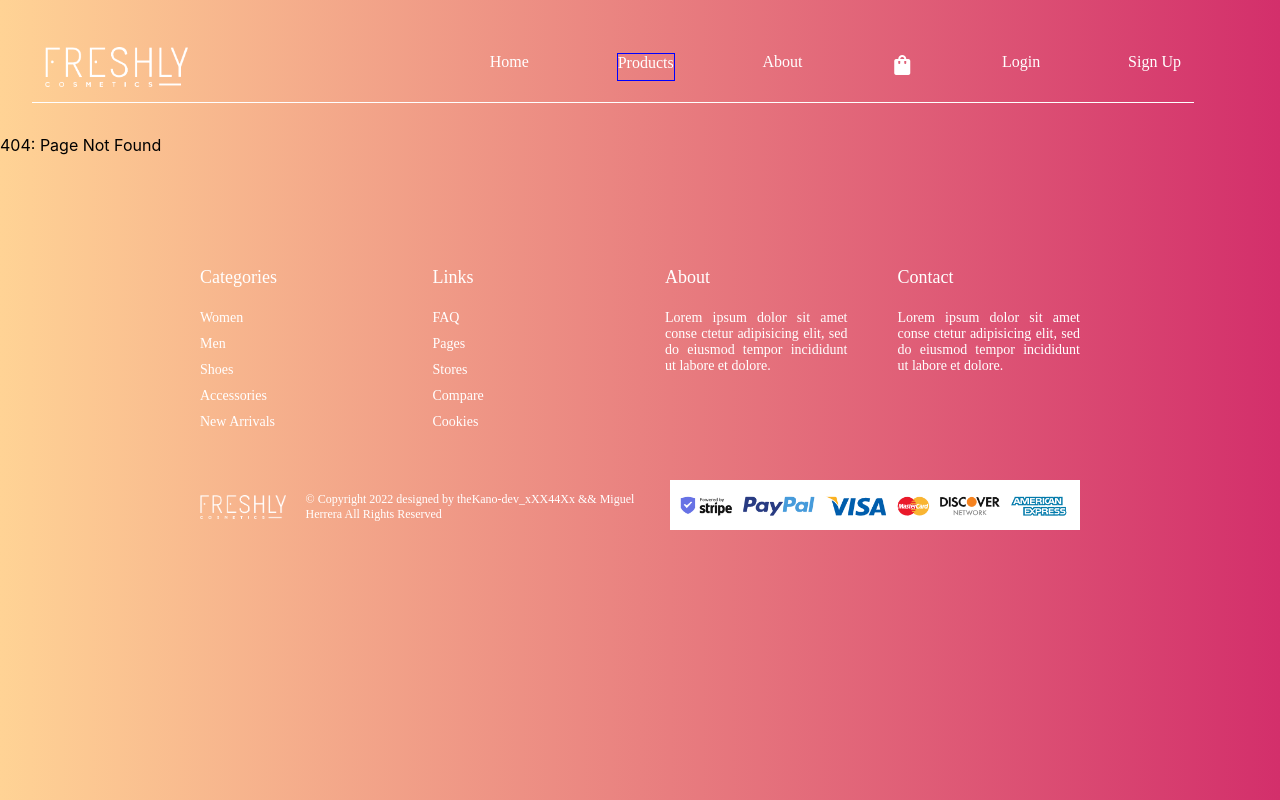
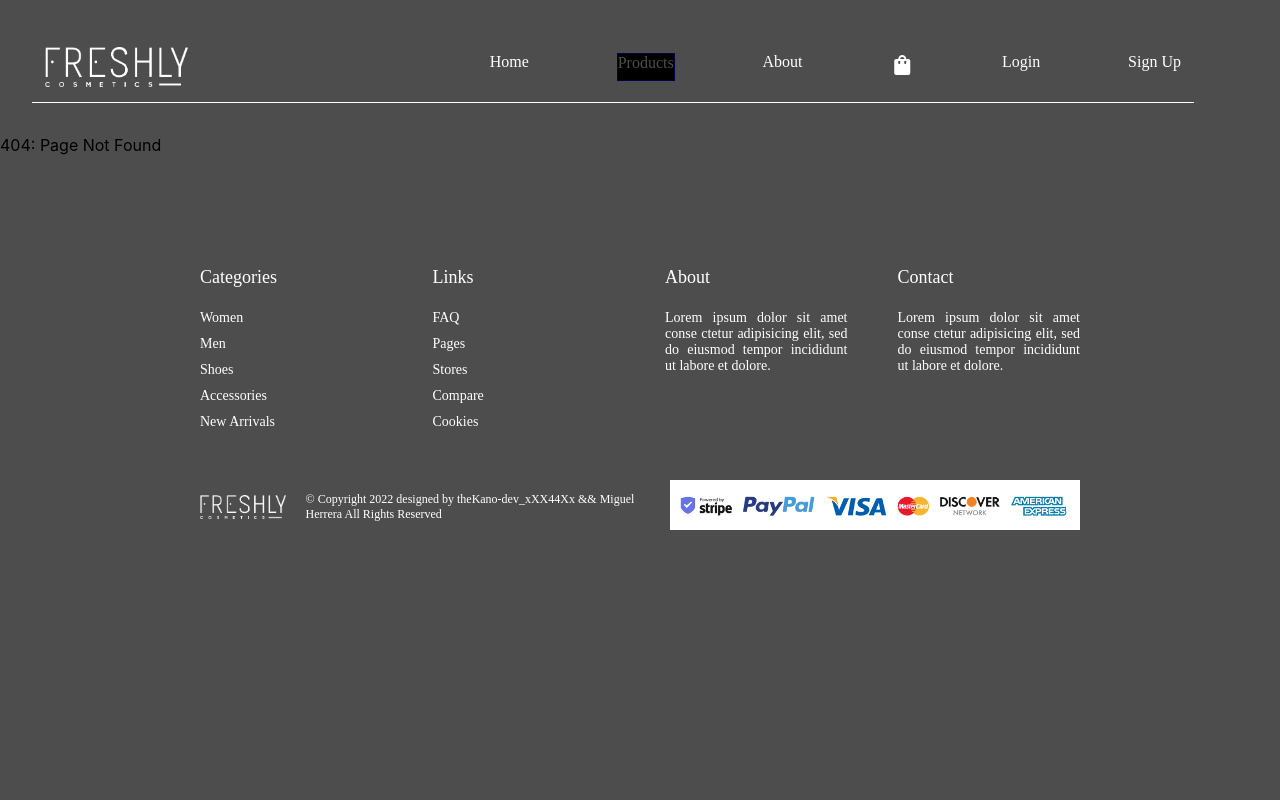
Before and after one commit to sergiokano/React_E-commerce, a React (Create React App) app: page / in a window 1280 px wide. Built offline with nearby package versions, Linux system fonts and the light colour scheme; a web font is replaced by a local one.

Commit message:
opacity navbar done 80%

```diff
--- a/src/App.scss
+++ b/src/App.scss
@@ -4,6 +4,7 @@
 $font-text: "NB International";
 $color-text: rgb(255, 255, 255);
 
+$background-1: rgb(77, 77, 77);
 $background-gradient: linear-gradient(to right, #ffd395, #d32f6b);
 $background-gradient2: -webkit-linear-gradient(to right, #ffc371, #ff5f6d);
 $background-gradient3: #ff5f6d;
@@ -13,7 +14,9 @@ $background-gradient3: #ff5f6d;
 
 
 Body {
-  background: $background-gradient3;
-  background: $background-gradient2;
-  background: $background-gradient;
+  background: $background-1;
+
+  // background: $background-gradient3;
+  // background: $background-gradient2;
+  // background: $background-gradient;
 }
--- a/src/components/Header/Header.jsx
+++ b/src/components/Header/Header.jsx
@@ -35,11 +35,13 @@ const Header = () => {
 
         <li className="menu-vertical">
           <Link to="/products">Products</Link>
+          <div className="menu-vertical-multiply">
           <ul className="menu-vertical-container">
             <li>Category 1</li>
             <li>Category 2</li>
             <li>Category 3</li>
           </ul>
+          </div>
         </li>
 
         <li>
--- a/src/components/Header/Header.scss
+++ b/src/components/Header/Header.scss
@@ -34,35 +34,31 @@ li {
     .menu-vertical {
       text-align: start;
       border: blue 1px solid;
+      mix-blend-mode: multiply;
+      background-color: black;
 
+      color: white;
+
+
+      z-index: 999;
       .menu-vertical-container {
         display: none;
         flex-direction: column;
         text-align: left;
         border: blue 1px solid;
         position: fixed;
-        top: 80px;
+        top: 85px;
         left: 0;
         background-color: black;
 
         right: 0;
-        z-index: 999;
 
         // align-content: center;
         margin-top: 1em;
         li {
-          margin: 0.4em;
-          color:rgba(0, 0, 0, 0);
-
-
-          // opacity: 0.5em;
-          display: block;
-          font-size: 100px;
-          font: 100% $font-text;
-          text-align: center;
-          // margin-top: -20px;
-          font-weight: bold;
-          background-size: cover;
+          background: black;
+          color: rgb(255, 255, 255);
+          font: 800% $font-text;
         }
       }
     }
```
